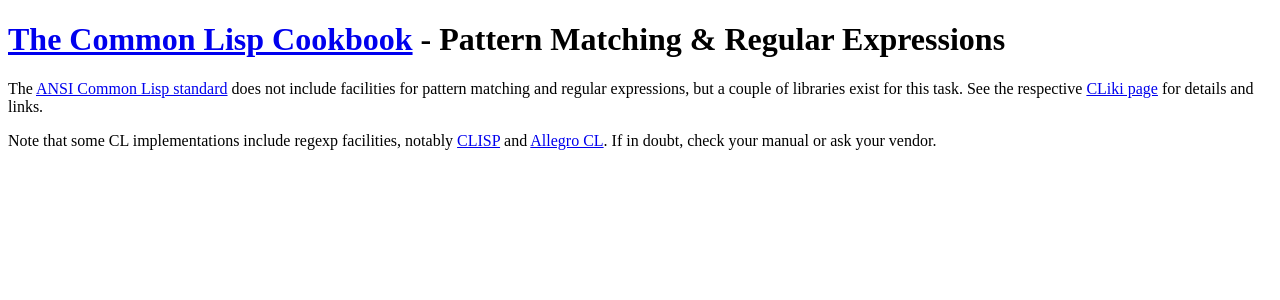
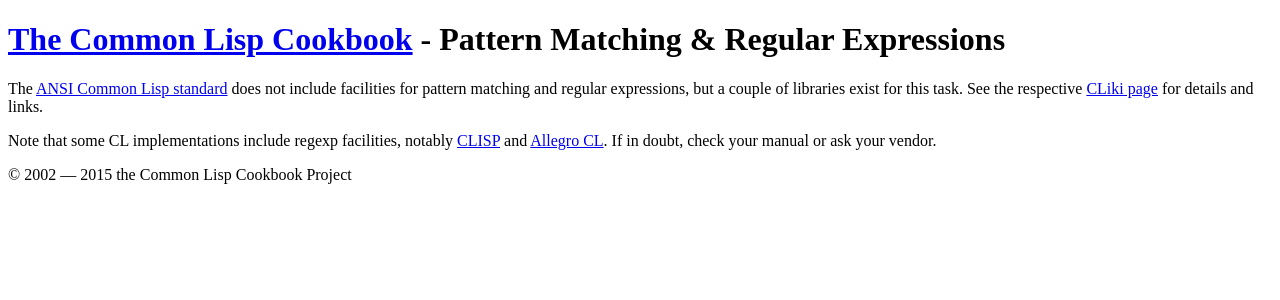
Before and after one commit to LispCookbook/cl-cookbook, a Jekyll site: the page built from pattern_matching.html, in a window 1280 px wide. Shown: the top 300 px of the page. Built offline with Jekyll 4.4.1, drawn with Linux system fonts in a browser that asks for light colours.

Commit message:
Add footer

```diff
--- /dev/null
+++ b/_includes/footer.html
@@ -0,0 +1,3 @@
+<footer>
+  &copy; 2002 &mdash; 2015 the Common Lisp Cookbook Project
+</footer>
--- a/_layouts/default.html
+++ b/_layouts/default.html
@@ -9,5 +9,6 @@
   <body bgcolor=white>
     <h1><a href="index.html">The Common Lisp Cookbook</a> - {{ page.title }}</h1>
     {{ content }}
+    {% include footer.html %}
   </body>
 </html>
```
